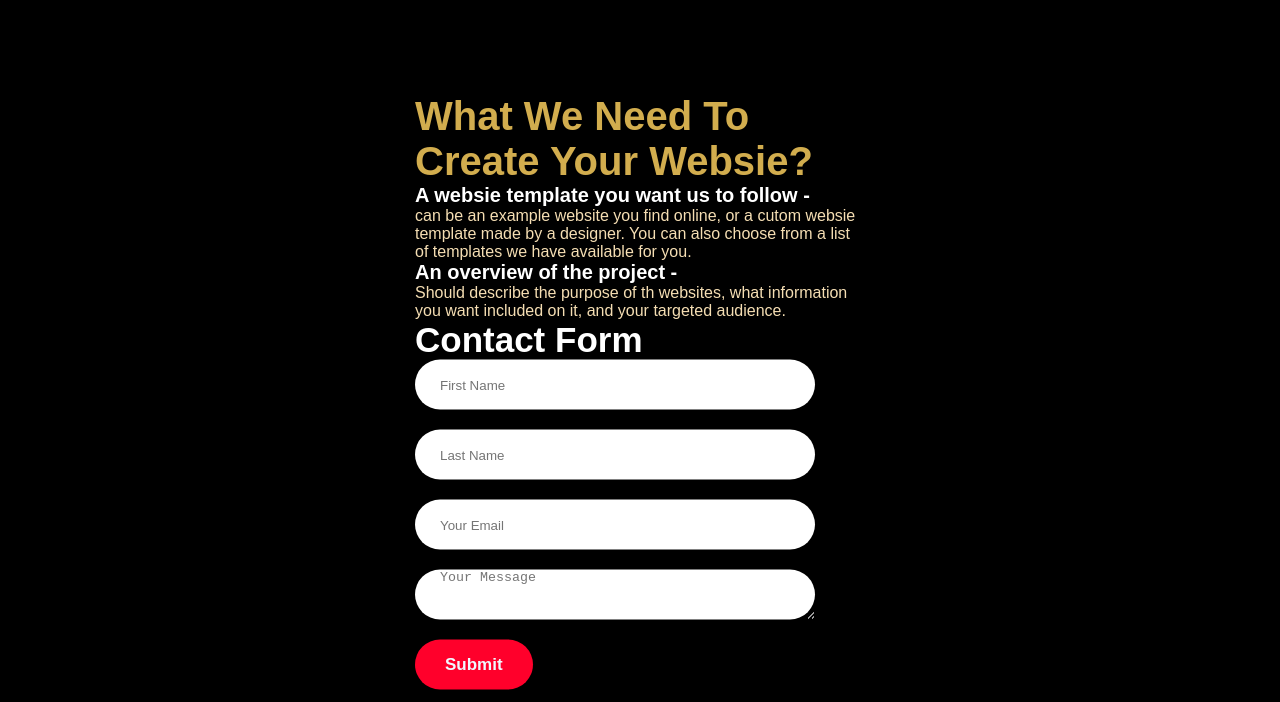
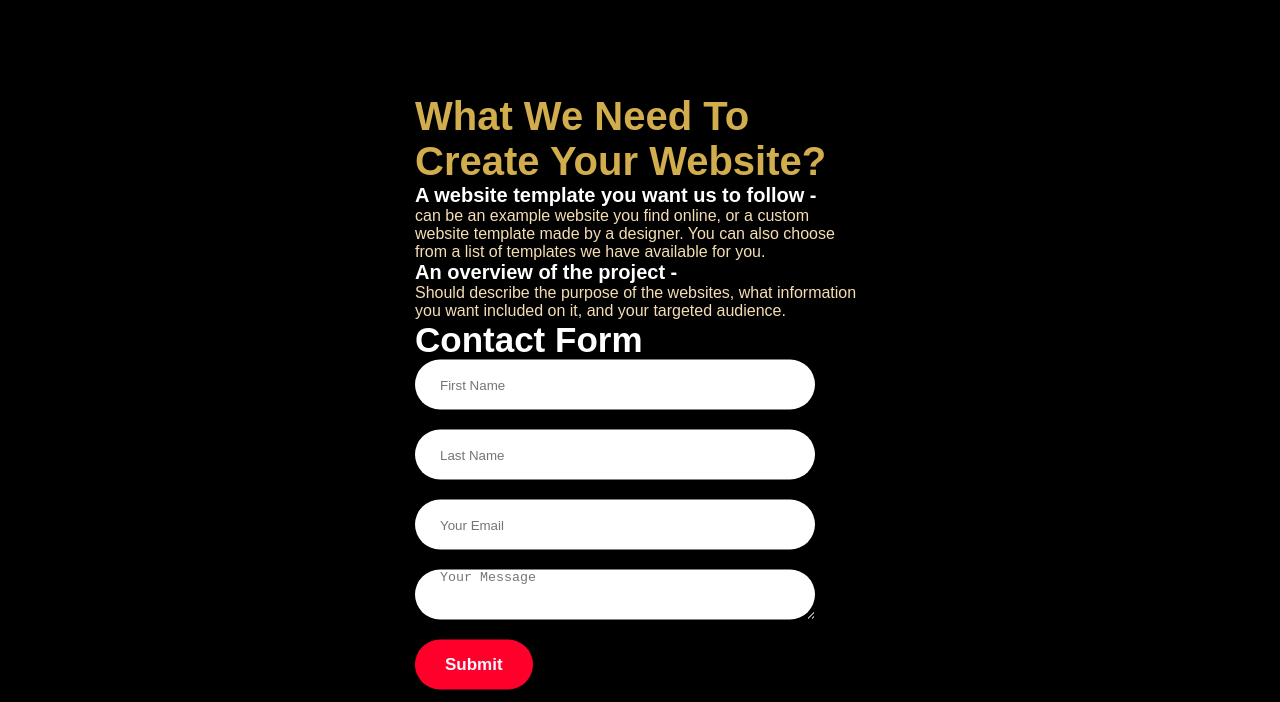
Before and after one commit to Living-Legend001/GWDS-New-Contact-Form, a plain HTML site: page index.html in a window 1280 px wide. Shown: the part 93-795 px from the top of the page. Drawn offline with nearby package versions, Linux system fonts and the light colour scheme; a script that the page names is missing.

Commit message:
Update index.html
New changes accepted

```diff
--- a/index.html
+++ b/index.html
@@ -32,11 +32,11 @@
 
                         <div class="required">
 
-                 <h1>What We Need To Create Your Websie?</h1>
-                 <h3>A websie template you want us to follow - </h3>
-                 <p>can be an example website you find online, or a cutom websie template made by a designer. You can also choose from a list of templates we have available for you.</p>
+                 <h1>What We Need To Create Your Website?</h1>
+                 <h3>A website template you want us to follow - </h3>
+                 <p>can be an example website you find online, or a custom website template made by a designer. You can also choose from a list of templates we have available for you.</p>
                  <h3>An overview of the project - </h3>
-                 <p>Should describe the purpose of th websites, what information you want included on it, and your targeted audience.</p>
+                 <p>Should describe the purpose of the websites, what information you want included on it, and your targeted audience.</p>
 
                 </div>
 
```
